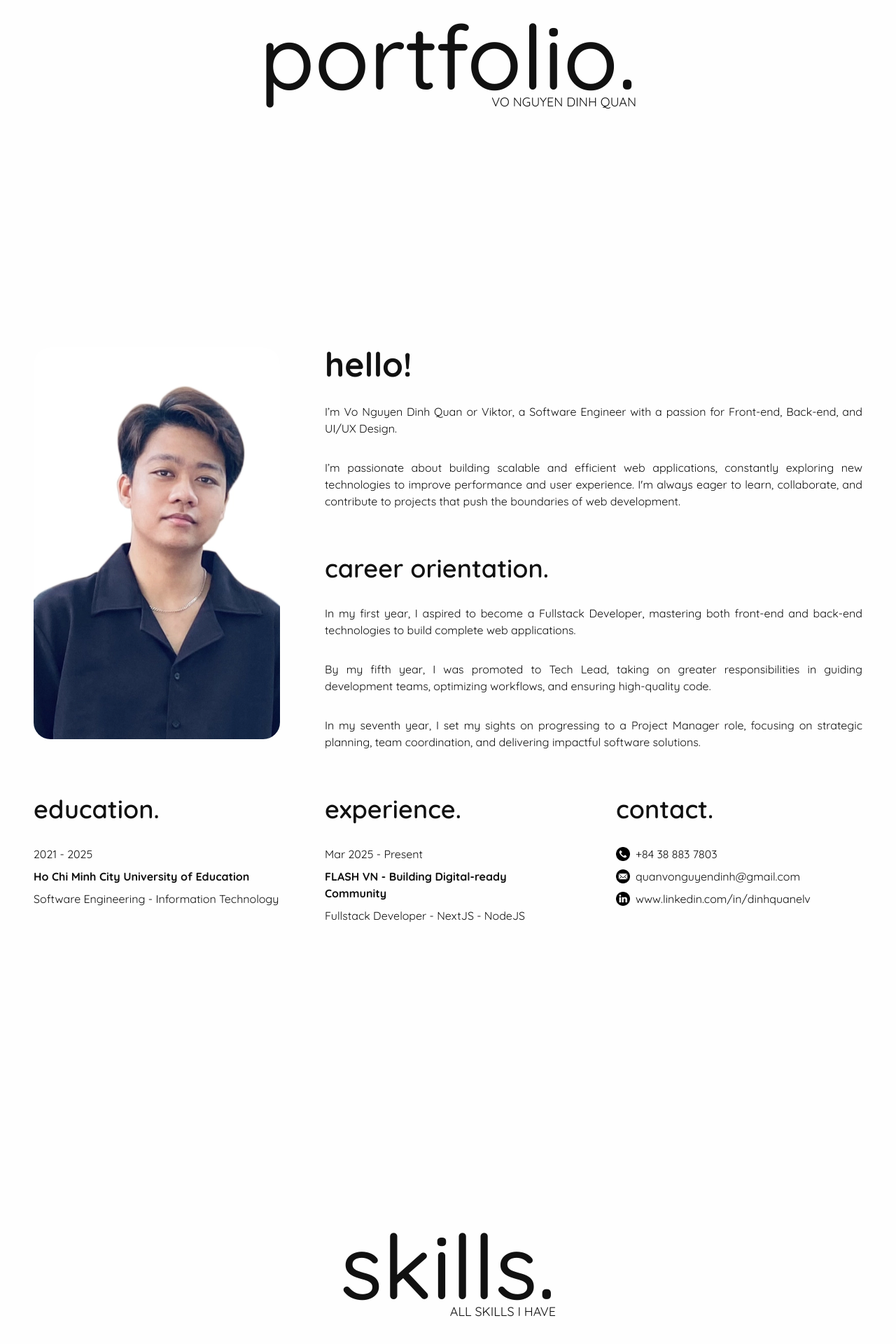
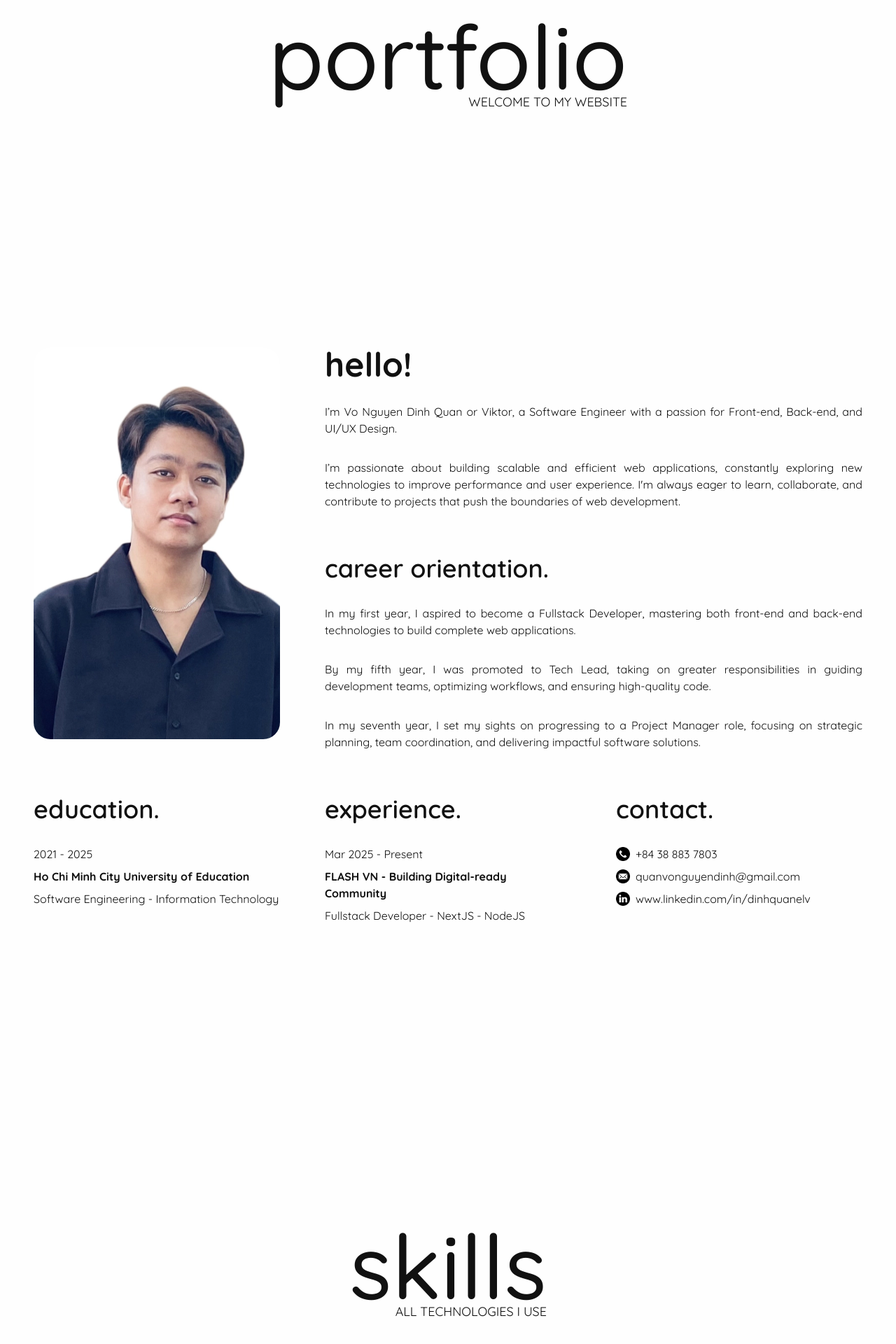
Before and after one commit to dinhquanelv/portfolio, a React (Vite) app: page / in a window 1280 px wide. Shown: the part 360-2280 px from the top of the page at 70% size. Built offline with nearby package versions, Linux system fonts and the light colour scheme.

Commit message:
feat: change text

```diff
--- a/src/components/Contact/index.tsx
+++ b/src/components/Contact/index.tsx
@@ -12,7 +12,7 @@ import linkedinDM from '@/assets/linkedinDM.png';
 const Contact = () => {
   return (
     <Element name="contact">
-      <Title title="interested?" description="DON'T FORGET TO CONTACT ME" />
+      <Title title="interested" description="DON'T FORGET TO CONTACT ME" />
       <div className="flex flex-col md:flex-row justify-center -mt-72">
         <a
           href="tel:+840388837803"
--- a/src/components/Footer/index.tsx
+++ b/src/components/Footer/index.tsx
@@ -15,7 +15,7 @@ const Footer = () => {
         <SocialIcon icon={linkedin} link="https://www.linkedin.com/in/dinhquanelv/" />
         <SocialIcon icon={youtube} link="https://www.youtube.com/@DinhQuanELV" />
       </div>
-      <p className="text-center text-whiteText">Copyright © 2025 Dinh Quan ELV. All rights reserved</p>
+      <p className="text-center text-sm text-whiteText">Copyright © 2025 Dinh Quan ELV. All rights reserved</p>
     </div>
   );
 };
--- a/src/components/Home/index.tsx
+++ b/src/components/Home/index.tsx
@@ -5,7 +5,7 @@ import { Element } from 'react-scroll';
 const Home = () => {
   return (
     <Element name="home">
-      <Title title="portfolio." description="VO NGUYEN DINH QUAN" />
+      <Title title="portfolio" description="WELCOME TO MY WEBSITE" />
     </Element>
   );
 };
--- a/src/components/Projects/index.tsx
+++ b/src/components/Projects/index.tsx
@@ -12,7 +12,7 @@ import IEEE754Thumbnail from '@/assets/IEEE754-thumbnail.webp';
 const Projects = () => {
   return (
     <Element name="projects">
-      <Title title="projects." description="PROJECTS THAT I MADE" />
+      <Title title="projects" description="SOME PROJECTS I MADE" />
       <div className="flex flex-wrap justify-center gap-6">
         <Project
           title="Coming Soon ..."
--- a/src/components/Skills/index.tsx
+++ b/src/components/Skills/index.tsx
@@ -32,7 +32,7 @@ const Skills = () => {
 
   return (
     <Element name="skills">
-      <Title title="skills." description="ALL SKILLS I HAVE" />
+      <Title title="skills" description="ALL TECHNOLOGIES I USE" />
       <div className="flex flex-col md:flex-row justify-between items-center">
         <Skill lightIcon={feWhite} darkIcon={feBlack} title="Front-end" skills={feSkill} />
         <Skill lightIcon={beWhite} darkIcon={beBlack} title="Back-end" skills={beSkill} />
```
